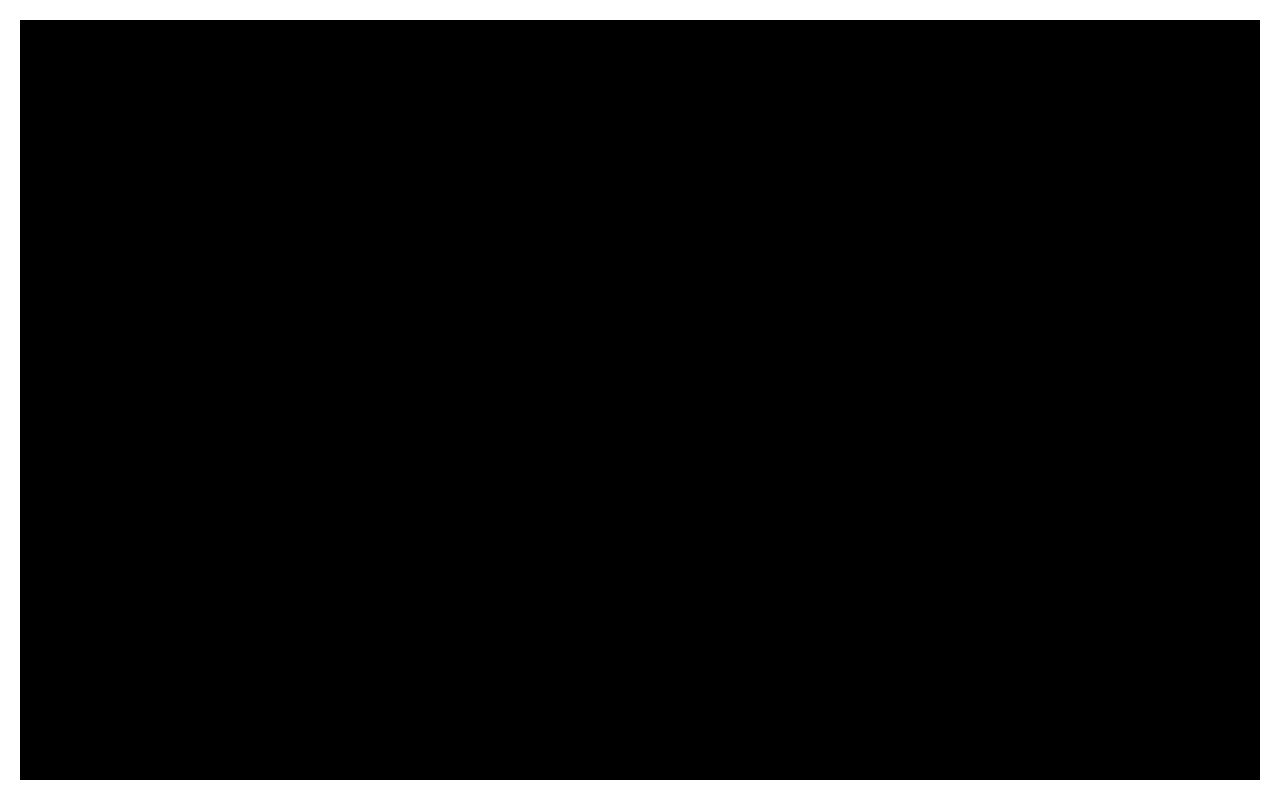
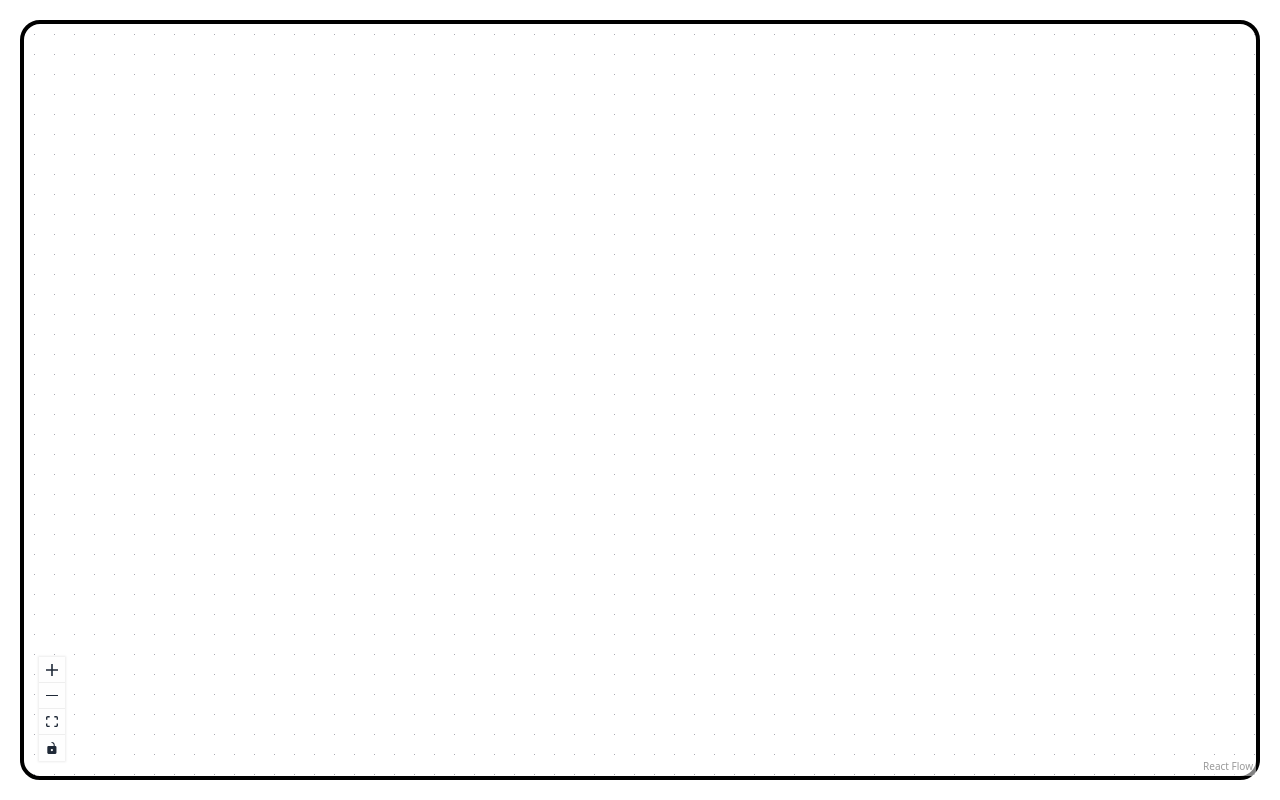
Before and after one commit to Jae0o/Work_Tool_Research, a React (Vite) app: page / in a window 1280 px wide. Built offline with nearby package versions, Linux system fonts and the light colour scheme.

Commit message:
✏️ Feat : Flow 초기 설정

```diff
--- a/src/App.scss
+++ b/src/App.scss
@@ -1,3 +1,5 @@
+@use "styles/variables" as *;
+
 .app {
   width: 100%;
   height: 100%;
@@ -8,6 +10,7 @@
     width: 100%;
     height: 100%;
 
-    background-color: black;
+    border: 0.4rem solid black;
+    border-radius: $radius-lg;
   }
 }
--- a/src/App.tsx
+++ b/src/App.tsx
@@ -1,9 +1,12 @@
 import "./App.scss";
+import { Flow } from "./lib/components";
 
 const App = () => {
   return (
     <main className="app">
-      <section className="app__section"></section>
+      <section className="app__section">
+        <Flow />
+      </section>
     </main>
   );
 };
--- /dev/null
+++ b/src/lib/components/Flow/Flow.tsx
@@ -0,0 +1,13 @@
+import { Background, Controls, ReactFlow } from "@xyflow/react";
+import "@xyflow/react/dist/style.css";
+
+const Flow = () => {
+  return (
+    <ReactFlow>
+      <Background />
+      <Controls />
+    </ReactFlow>
+  );
+};
+
+export default Flow;
--- /dev/null
+++ b/src/lib/components/index.ts
@@ -0,0 +1 @@
+export { default as Flow } from "./Flow/Flow";
--- a/src/styles/_variables.scss
+++ b/src/styles/_variables.scss
@@ -36,5 +36,5 @@ $spacing-12: 3rem;
 // Border Radius
 $radius-sm: 0.25rem;
 $radius-md: 0.375rem;
-$radius-lg: 0.5rem;
+$radius-lg: 2rem;
 $radius-full: 9999px;
```
